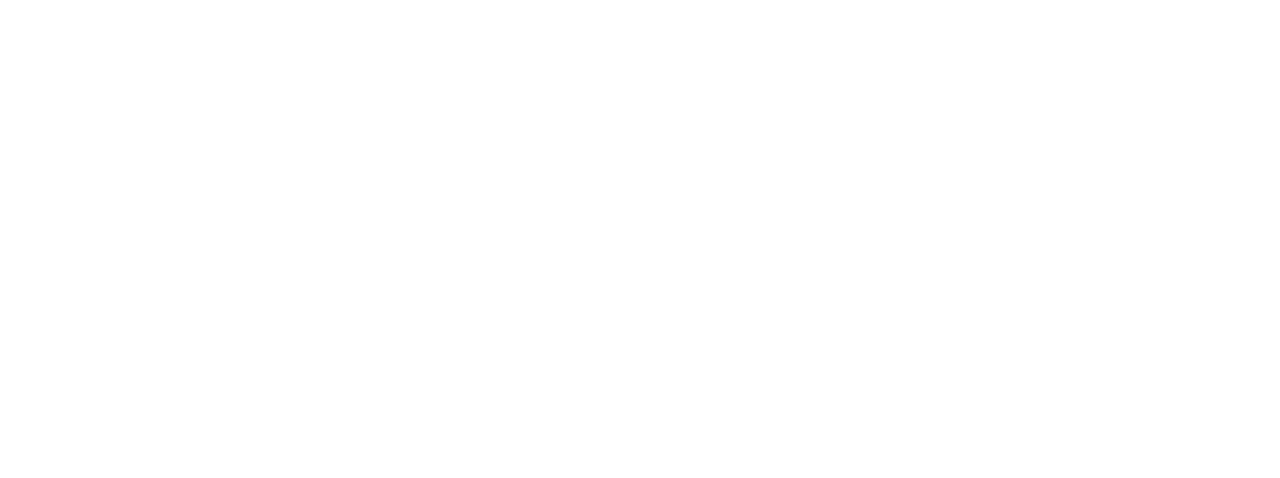
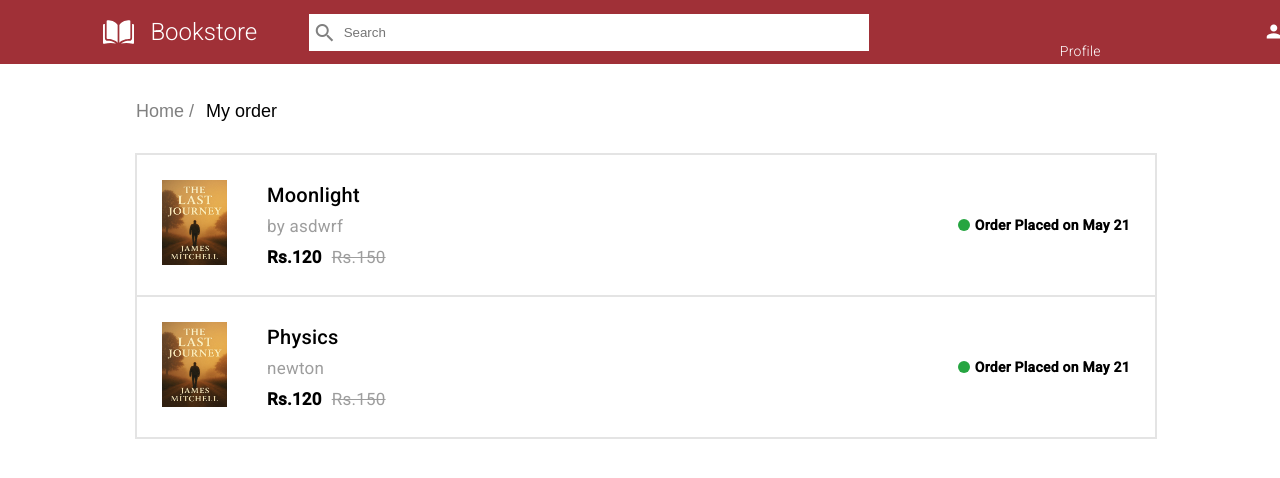
Before and after one commit to ssh4rma/Bookstore-Application, an Angular app: page /my-orders in a window 1280 px wide. Before the commit this address led to /. Shown: the top 478 px of the page. Built offline with nearby package versions, Linux system fonts and the light colour scheme; no server answers.

Commit message:
[Shubham]Add: Implemented my orders component

```diff
--- a/src/app/app.routes.ts
+++ b/src/app/app.routes.ts
@@ -6,6 +6,7 @@
 import { BookDetailComponent } from './components/book-detail/book-detail.component';
 import { CartComponent } from './components/cart/cart.component';
 import { CheckoutComponent } from './components/checkout/checkout.component';
+import { MyOrdersComponent } from './components/my-orders/my-orders.component';
 
 export const routes: Routes = [
   {
@@ -18,6 +19,7 @@
       { path: 'bookDetail/:id', component: BookDetailComponent },
       { path: 'cart', component: CartComponent },
       { path: 'checkout', component: CheckoutComponent },
+      { path: 'my-orders', component: MyOrdersComponent },
     ],
   },
 ];
--- a/src/app/components/home/home.component.html
+++ b/src/app/components/home/home.component.html
@@ -107,7 +107,13 @@
                   src="../../../assets/orders.png"
                   alt="cart"
                 />
-                <button class="bottom-btn" id="order-button">My orders</button>
+                <button
+                  (click)="onClickMyOrders()"
+                  class="bottom-btn"
+                  id="order-button"
+                >
+                  My orders
+                </button>
               </div>
               <div class="wishlist-btn">
                 <img src="../../../assets/favorite.png" alt="fav" />
--- a/src/app/components/home/home.component.ts
+++ b/src/app/components/home/home.component.ts
@@ -102,4 +102,8 @@
   onClickHomeButton(): void {
     this.router.navigate(['']);
   }
+
+  onClickMyOrders(): void {
+    this.router.navigate(['my-orders']);
+  }
 }
--- /dev/null
+++ b/src/app/components/my-orders/my-orders.component.css
@@ -0,0 +1,146 @@
+.wrapper {
+  margin-top: 100px;
+}
+
+.wrapper {
+  margin-top: 100px;
+}
+
+.login-page {
+  display: flex;
+  flex-direction: column;
+  align-items: center;
+  justify-content: center;
+  margin-top: 15%;
+}
+
+#login-signup-btn {
+  width: 127px;
+  height: 33px;
+  color: #a03037;
+  border: solid #a03037 1px;
+  background-color: transparent;
+}
+
+h1 {
+  font-weight: 500;
+}
+
+h3 {
+  color: gray;
+}
+
+#wishlist-img {
+  margin-bottom: 30px;
+  width: 66px;
+  height: 73px;
+}
+
+.wishlist-wrapper {
+  margin-left: 130px;
+}
+
+#home-nav-btn {
+  border: none;
+  background-color: transparent;
+  color: grey;
+  font-size: large;
+}
+
+#wishlist-nav-btn {
+  border: none;
+  background-color: transparent;
+  font-weight: 500;
+  font-size: large;
+}
+
+.wishlist-table {
+  width: 1022px;
+  height: 55px;
+}
+
+th {
+  text-align: left;
+  background-color: #f5f5f5;
+  width: 1022px;
+  height: 55px;
+}
+
+th > h2 {
+  margin-top: 20px;
+  margin-left: 20px;
+}
+
+table,
+th,
+tr {
+  border: #e4e4e4 solid 2px;
+  border-collapse: collapse;
+}
+
+.book-image {
+  width: 65px;
+  height: 85px;
+}
+
+.list-wrapper {
+  display: flex;
+  flex-direction: row;
+  gap: 40px;
+  padding: 25px;
+}
+
+.list-book-info {
+  display: flex;
+  flex-direction: row;
+  align-items: center;
+  justify-content: space-between;
+  width: 100%;
+  gap: 60%;
+}
+
+.delete-btn > button {
+  border: none;
+  background-color: transparent;
+  color: grey;
+}
+
+.title > span {
+  font: normal normal normal 20px/24px Roboto, sans-serif;
+  font-weight: 500;
+}
+
+.author > span {
+  color: #9d9d9d;
+  font: normal normal normal 17px/16px Roboto, sans-serif;
+}
+
+#actualPrice {
+  color: #9d9d9d;
+  text-decoration: line-through;
+  margin-left: 10px;
+  font-weight: 400;
+}
+
+.price > span {
+  font: normal normal bold 17px/20px Roboto, sans-serif;
+}
+
+.info {
+  display: flex;
+  flex-direction: column;
+  gap: 10px;
+}
+
+.list {
+  margin-top: 30px;
+  margin-left: 5px;
+}
+
+.green-dot {
+  border-radius: 50%;
+  height: 12px;
+  margin-right: 5px;
+  border: none;
+  background-color: #26a541;
+}
--- /dev/null
+++ b/src/app/components/my-orders/my-orders.component.html
@@ -0,0 +1,73 @@
+<div class="wrapper">
+  <div class="wishlist-wrapper">
+    <div class="navigation-panel">
+      <button (click)="onClickHome()" id="home-nav-btn">Home /</button>
+      <button id="wishlist-nav-btn">My order</button>
+    </div>
+
+    <div class="list">
+      <table class="wishlist-table">
+        <tr>
+          <div class="list-wrapper">
+            <div class="list-image">
+              <img
+                class="book-image"
+                src="../../../assets/book-cover.jpg"
+                alt="book-cover"
+              />
+            </div>
+            <div class="list-book-info">
+              <div class="info">
+                <div class="title">
+                  <span id="book-title">Moonlight</span>
+                </div>
+                <div class="author">
+                  <span id="book-author">by asdwrf</span>
+                </div>
+                <div class="price">
+                  <span id="disPrice"
+                    ><b>Rs.120</b><span id="actualPrice">Rs.150</span></span
+                  >
+                </div>
+              </div>
+              <div class="order-place-date">
+                <button class="green-dot"></button>
+                <span><b>Order Placed on May 21</b></span>
+              </div>
+            </div>
+          </div>
+        </tr>
+        <tr>
+          <div class="list-wrapper">
+            <div class="list-image">
+              <img
+                class="book-image"
+                src="../../../assets/book-cover.jpg"
+                alt="book-cover"
+              />
+            </div>
+            <div class="list-book-info">
+              <div class="info">
+                <div class="title">
+                  <span id="book-title">Physics</span>
+                </div>
+                <div class="author">
+                  <span id="book-author">newton</span>
+                </div>
+                <div class="price">
+                  <span id="disPrice"
+                    ><b>Rs.120</b><span id="actualPrice">Rs.150</span></span
+                  >
+                </div>
+              </div>
+              <div class="order-place-date">
+                <button class="green-dot"></button>
+                <span><b>Order Placed on May 21</b></span>
+              </div>
+            </div>
+          </div>
+        </tr>
+      </table>
+    </div>
+  </div>
+</div>
--- /dev/null
+++ b/src/app/components/my-orders/my-orders.component.ts
@@ -0,0 +1,18 @@
+import { Component } from '@angular/core';
+import { CommonModule } from '@angular/common';
+import { Router } from '@angular/router';
+
+@Component({
+  selector: 'app-my-orders',
+  standalone: true,
+  imports: [CommonModule],
+  templateUrl: './my-orders.component.html',
+  styleUrls: ['./my-orders.component.css'],
+})
+export class MyOrdersComponent {
+  constructor(private readonly router: Router) {}
+
+  onClickHome(): void {
+    this.router.navigate(['']);
+  }
+}
--- a/src/index.html
+++ b/src/index.html
@@ -23,10 +23,6 @@
       rel="stylesheet"
       href="https://fonts.googleapis.com/css2?family=Material+Symbols+Outlined:opsz,wght,FILL,GRAD@20..48,100..700,0..1,-50..200&icon_names=star"
     />
-    <link
-      rel="stylesheet"
-      href="https://fonts.googleapis.com/css2?family=Material+Symbols+Outlined:opsz,wght,FILL,GRAD@20..48,100..700,0..1,-50..200&icon_names=person"
-    />
   </head>
   <body class="mat-typography">
     <app-root></app-root>
```
Also changed, not shown: 1 other file (tests, documents, lock files or other folders).
